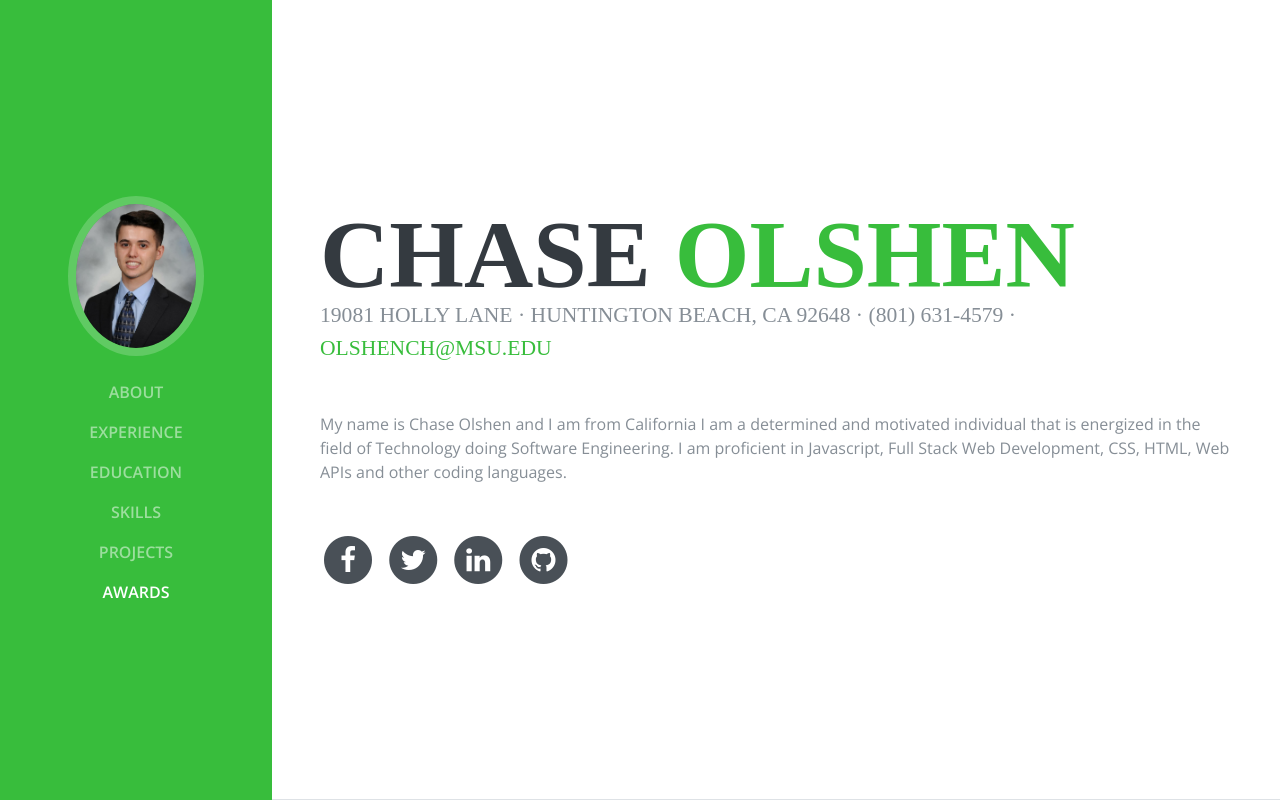
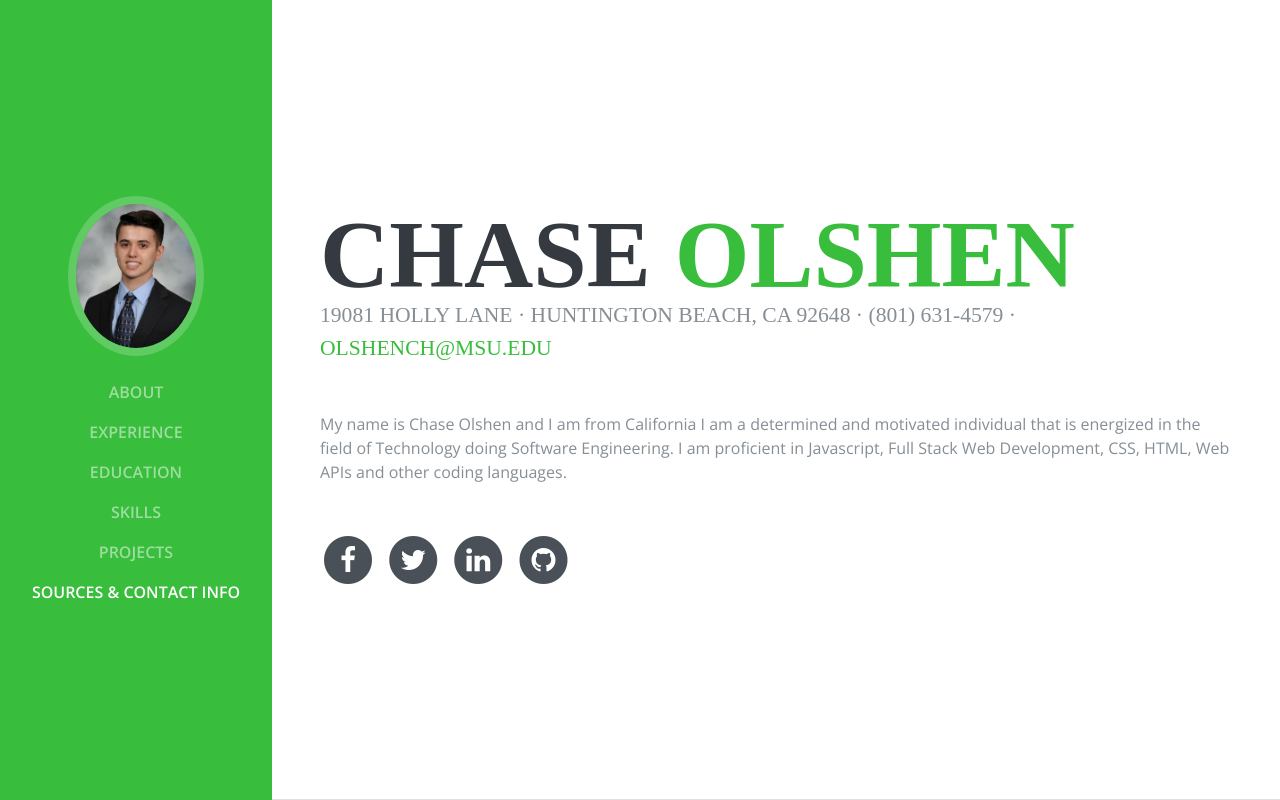
Before and after one commit to pcchase617/updated_portfolio, a plain HTML site: page index.html in a window 1280 px wide. Shown: the top 800 px of the page. Drawn offline with nearby package versions, Linux system fonts and the light colour scheme; a web font is replaced by a local one.

```diff
--- a/index.html
+++ b/index.html
@@ -55,7 +55,7 @@
             <a class="nav-link js-scroll-trigger" href="#interests">Projects</a>
           </li>
           <li class="nav-item">
-            <a class="nav-link js-scroll-trigger" href="#awards">Awards</a>
+            <a class="nav-link js-scroll-trigger" href="#awards">Sources &amp; Contact Info</a>
           </li>
         </ul>
       </div>
```
Also changed, not shown: deployed website.PNG (added), 1 other file.
